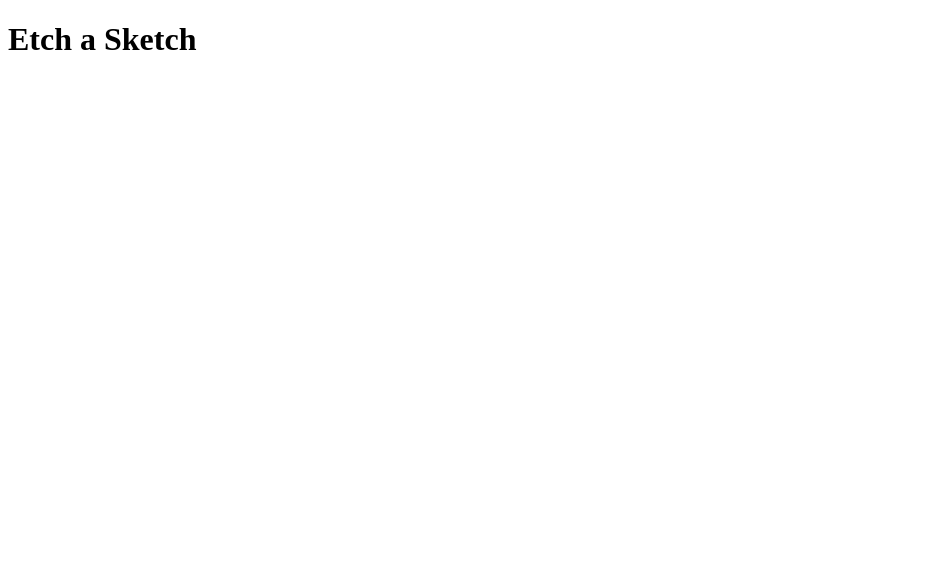
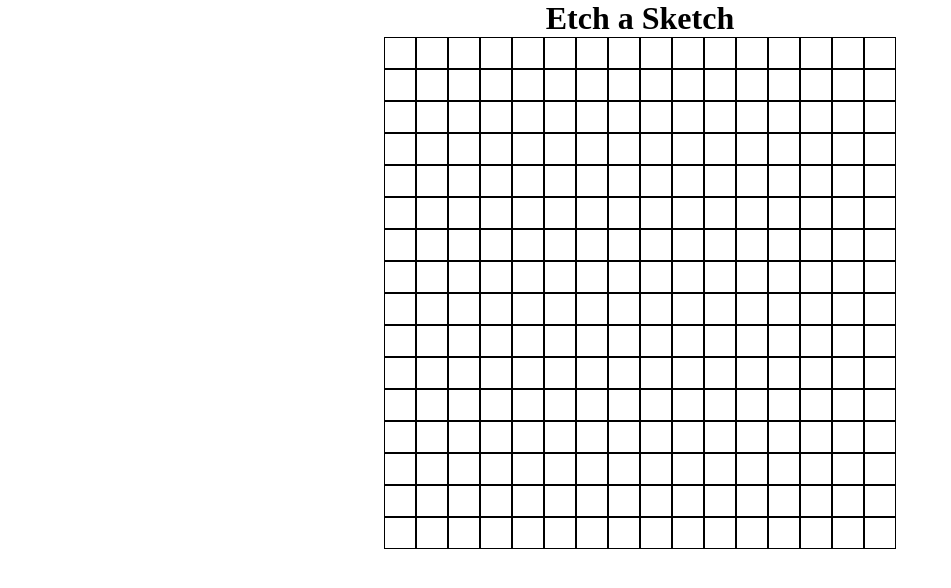
Before and after one commit to AlexLieb83/etchasketch, a plain HTML site: page index.html in a window 1280 px wide. Shown: the whole page, without its empty margins (0-951 px from the left). Drawn offline with Linux system fonts and the light colour scheme.

Commit message:
working on etch a sketch, js css grid

```diff
--- a/index.html
+++ b/index.html
@@ -5,10 +5,13 @@
     <meta http-equiv="X-UA-Compatible" content="IE=edge" />
     <meta name="viewport" content="width=device-width, initial-scale=1.0" />
     <title>Etch a Sketch</title>
+    <link rel="stylesheet" href="style.css" />
   </head>
   <body>
     <h1>Etch a Sketch</h1>
 
     <div class="grid-container"></div>
+
+    <script src="script.js"></script>
   </body>
 </html>
--- /dev/null
+++ b/script.js
@@ -0,0 +1,7 @@
+const gridContainer = document.querySelector(".grid-container");
+
+for (let i = 0; i < 256; i++) {
+  const square = document.createElement("div");
+  square.classList.add("square");
+  gridContainer.appendChild(square);
+}
--- /dev/null
+++ b/style.css
@@ -0,0 +1,21 @@
+* {
+  margin: 0;
+  padding: 0;
+  box-sizing: border-box;
+}
+
+h1 {
+  text-align: center;
+}
+
+.grid-container {
+  display: grid;
+  grid-template-columns: repeat(16, 32px [col-start]);
+  justify-content: center;
+}
+
+.square {
+  height: 32px;
+  width: 32px;
+  border: 1px solid black;
+}
```
